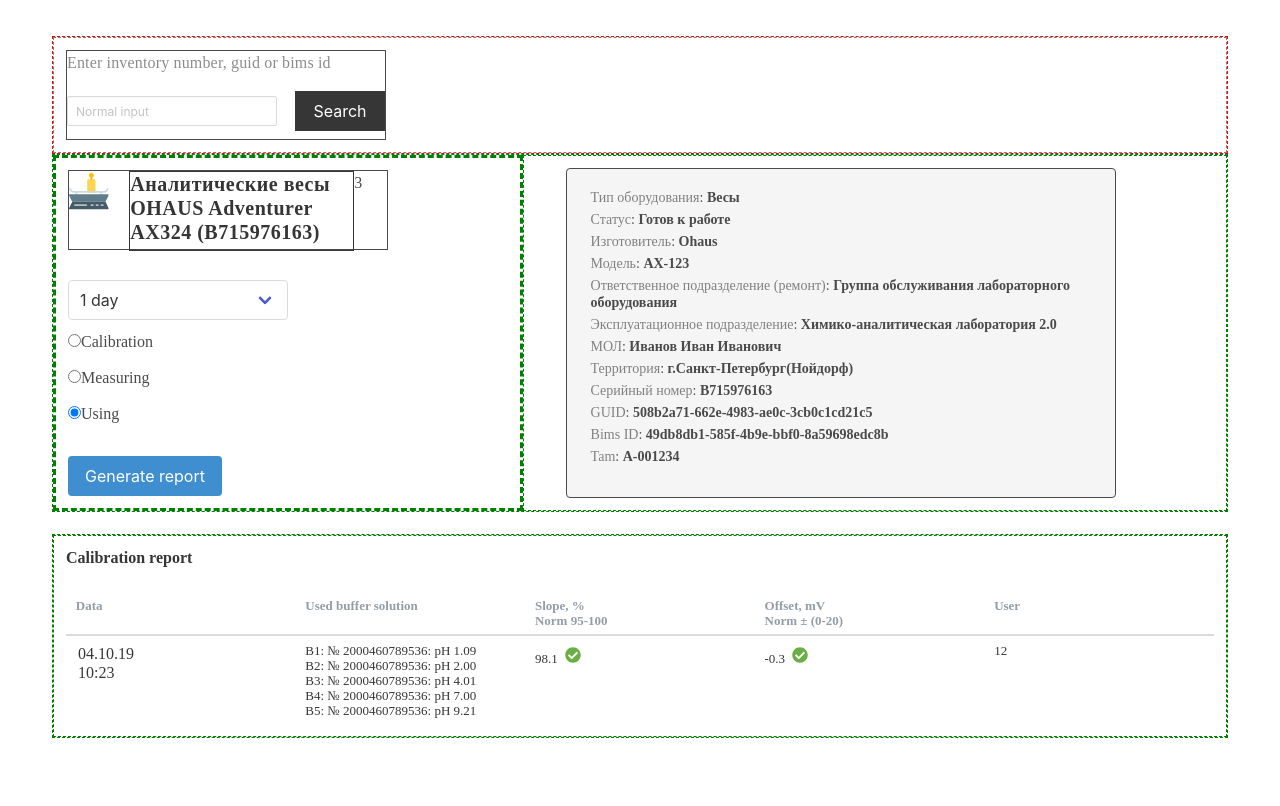
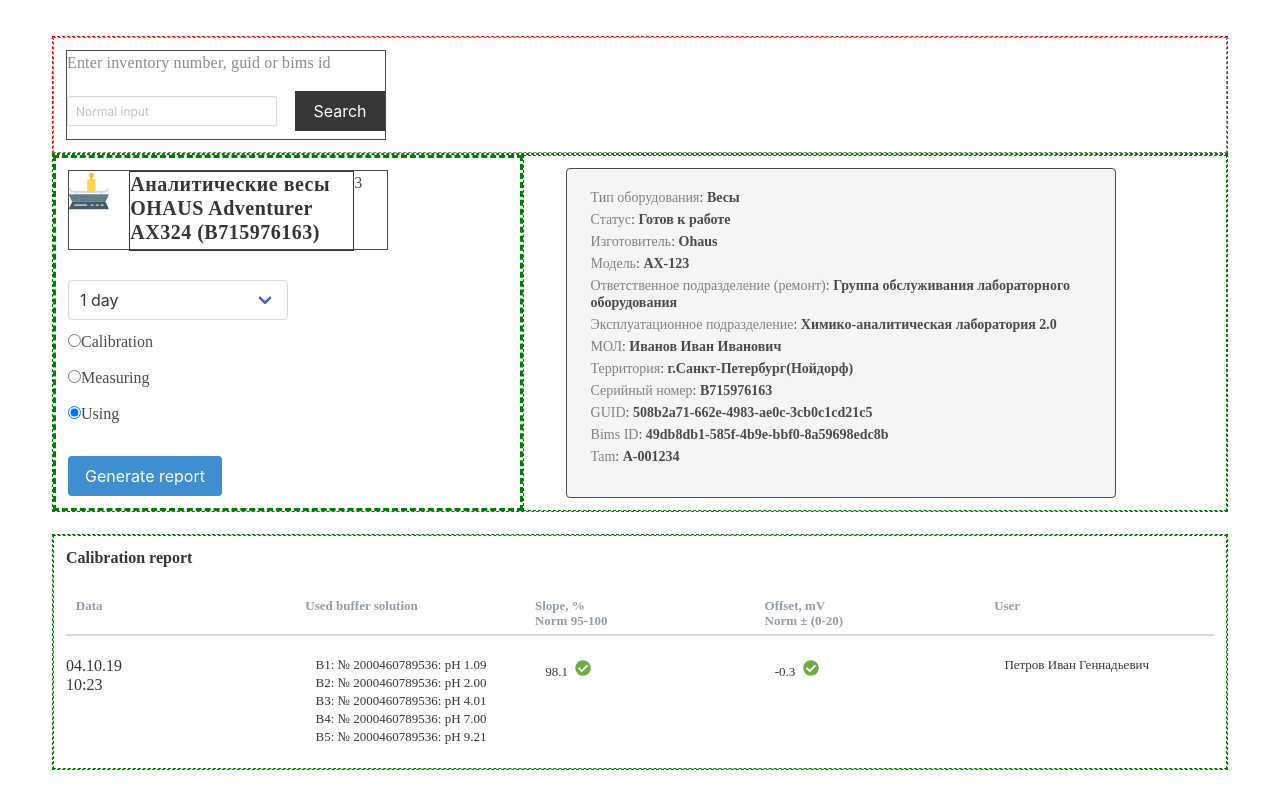
Before and after one commit to shutemov/biocad-test-task, a Vue app in the folder instrument-calibration-report-page/: page / in a window 1280 px wide. Built offline with nearby package versions, Linux system fonts and the light colour scheme; a web font is replaced by a local one; what bulma-checkradio, bulma-tooltip would draw is missing.

Commit message:
Update ReportItem.vue
Corrected styles, refactored computed props.

```diff
--- a/instrument-calibration-report-page/src/components/footer/ReportItem.vue
+++ b/instrument-calibration-report-page/src/components/footer/ReportItem.vue
@@ -39,7 +39,7 @@
 
 
         <!--        user        -->
-        <td>12</td>
+        <td>{{mockData.user}}</td>
     </tr>
 </template>
 
@@ -64,24 +64,20 @@
                     ],
                     slope: 98.1,
                     offset: -0.3,
-                    User: 'Петров Иван Геннадьевич'
+                    user: 'Петров Иван Геннадьевич'
                 }
             }
         },
 
         computed: {
             getSlopeState() {
-                if (this.mockData.slope <= 100 && this.mockData.slope >= 95) {
-                    return true
-                }
-                return false
+                let slope = this.mockData.slope
+                return slope <= 100 && slope >= 95;
             },
 
             getOffsetState() {
-                if (this.mockData.offset >= -20 && this.mockData.offset <= 20) {
-                    return true
-                }
-                return false
+                let offset = this.mockData.offset
+                return offset >= -20 && offset <= 20;
             }
         }
     }
@@ -89,9 +85,11 @@
 </script>
 
 <style scoped>
+
     tr > td {
         font-size: 13px;
-        line-height: 15px;
+        line-height: 18px;
+        padding: 20px 20px 10px 20px;
     }
 
     tr > th {
@@ -99,5 +97,6 @@
         line-height: 19px;
         font-style: normal;
         font-weight: normal;
+        padding: 20px 20px 10px 0px;
     }
 </style>
```
